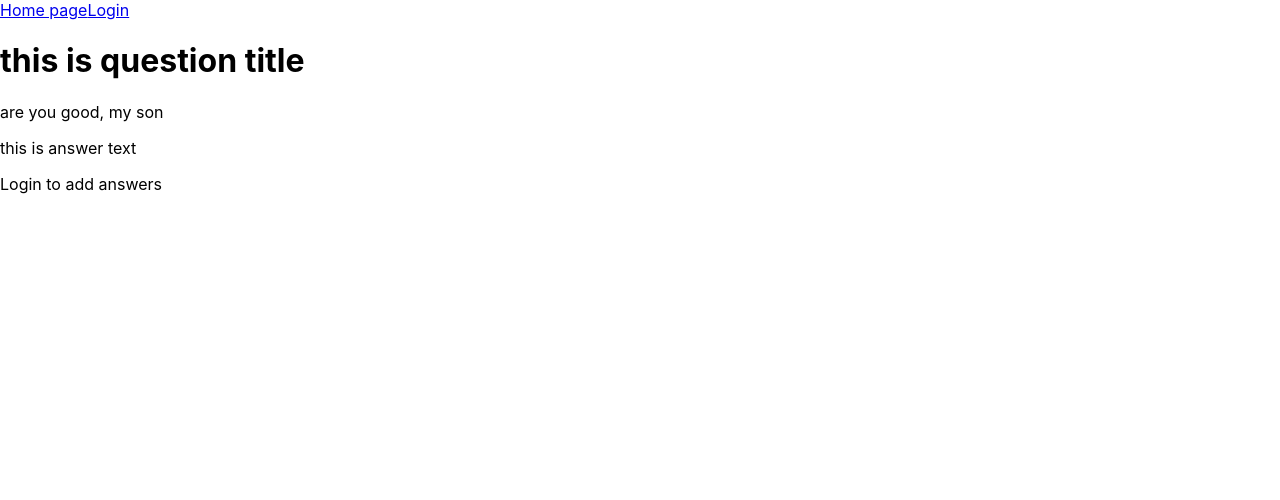
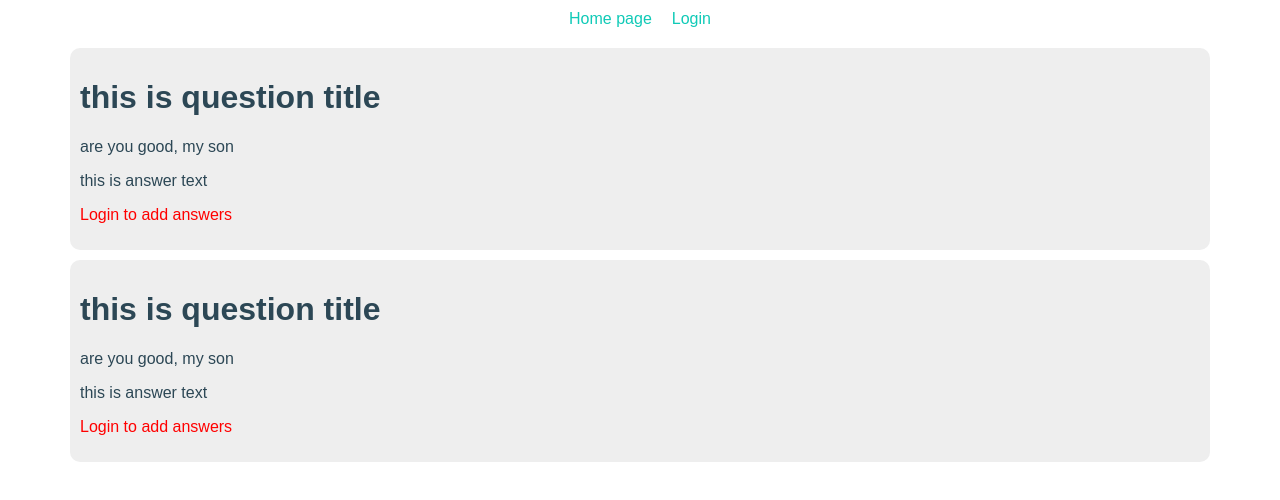
Before and after one commit to abdoemr11/Question-rush, a React (Create React App) app: page / in a window 1280 px wide. Shown: the top 500 px of the page. Built offline with nearby package versions, Linux system fonts and the light colour scheme.

Commit message:
nearly finished Questions styling

```diff
--- a/src/App.css
+++ b/src/App.css
@@ -1,38 +1,62 @@
-.App {
-  text-align: center;
+/*Start Global rule*/
+*{
+	box-sizing: border-box;
 }
+:root {
+	--main-color: #10cab7;
+	--secondary-color: #2c4755;
+}
+body {
+	font-family: "Work Sans", sans-serif;
+}
+.container {
+	margin-left: auto;
+	margin-right: auto;
+	padding-left : 15px;
+	padding-right: 15px;
+}
+/*small*/
+@media(min-width: 768px) {
+	.container {
+		width: 750px;
+	}
+}
+/*medium*/
+@media(min-width: 992px) {
+	.container {
+		width: 970px;
+	}
+}
+/*large*/
+@media(min-width: 1200px) {
+	.container {
+		width: 1170px;
+	}
+}
+/*End Global rule*/
+/* Start NavBar Styling */
+.navbar {
+  display: flex;
+  justify-content: center;
+}
+.navbar a {
+  padding: 10px;
+  text-decoration: none;
+  color: var(--main-color);
 
-.App-logo {
-  height: 40vmin;
-  pointer-events: none;
 }
+/* End NavBar Styling */
 
-@media (prefers-reduced-motion: no-preference) {
-  .App-logo {
-    animation: App-logo-spin infinite 20s linear;
-  }
+/* Start Question styling */
+.question  {
+  background-color: #eee;
+  border-radius: 10px;
+  padding: 10px;
+  color: var(--secondary-color);
+  margin-top: 10px;
 }
+/* End  Question styling */
 
-.App-header {
-  background-color: #282c34;
-  min-height: 100vh;
-  display: flex;
-  flex-direction: column;
-  align-items: center;
-  justify-content: center;
-  font-size: calc(10px + 2vmin);
-  color: white;
+.login-warning {
+  color: red;
 }
-
-.App-link {
-  color: #61dafb;
-}
-
-@keyframes App-logo-spin {
-  from {
-    transform: rotate(0deg);
-  }
-  to {
-    transform: rotate(360deg);
-  }
-}
--- a/src/App.js
+++ b/src/App.js
@@ -1,4 +1,3 @@
-import logo from './logo.svg';
 import './App.css';
 import {
   BrowserRouter as Router,
@@ -23,7 +22,8 @@ function App() {
     })
   }
   return (
-    <Router>
+    <Router >
+    <div className="container navbar">
       <Link to="/">Home page</Link>
         {
           !isAuth ? <Link to="/login">Login</Link>
@@ -34,7 +34,7 @@ function App() {
 
           </>
         }
-
+    </div>
 
       <Routes>
         <Route path="/" element={<Questions/>}/>
--- a/src/components/AddAnswer.js
+++ b/src/components/AddAnswer.js
@@ -20,6 +20,6 @@ export const AddAnswer = ({isAuth}) => {
 
         );
     return (
-        <p>Login to add answers</p>
+        <p className="login-warning">Login to add answers</p>
     )
 }
--- a/src/components/Question.js
+++ b/src/components/Question.js
@@ -4,7 +4,7 @@ import { Answer } from "./Answer";
 export const Question = ({question, answers}) =>{
 
     return(
-        <div>
+        <div className="question">
             <h1>{question.questionTitle}</h1>
             <div>
                 <p>{question.questionText}</p>
--- a/src/components/Questions.js
+++ b/src/components/Questions.js
@@ -4,6 +4,9 @@ import { db } from "../firebase-config";
 import { Question } from "./Question";
 export const Questions = () => {
     const dummy_question = [{questionTitle: "this is question title",
+                            questionText: "are you good, my son",
+                            id: 123},
+                            {questionTitle: "this is question title",
                             questionText: "are you good, my son",
                             id: 123}];
     const dummy_answer = [{answerText: "this is question title",
@@ -29,7 +32,7 @@ export const Questions = () => {
 
     }, []);
     return(
-        <div>
+        <div className="container">
         {
             questions.map(question=>
                 <Question   key={question.id}
```
Lines whose indentation alone changed are shown as unchanged.
